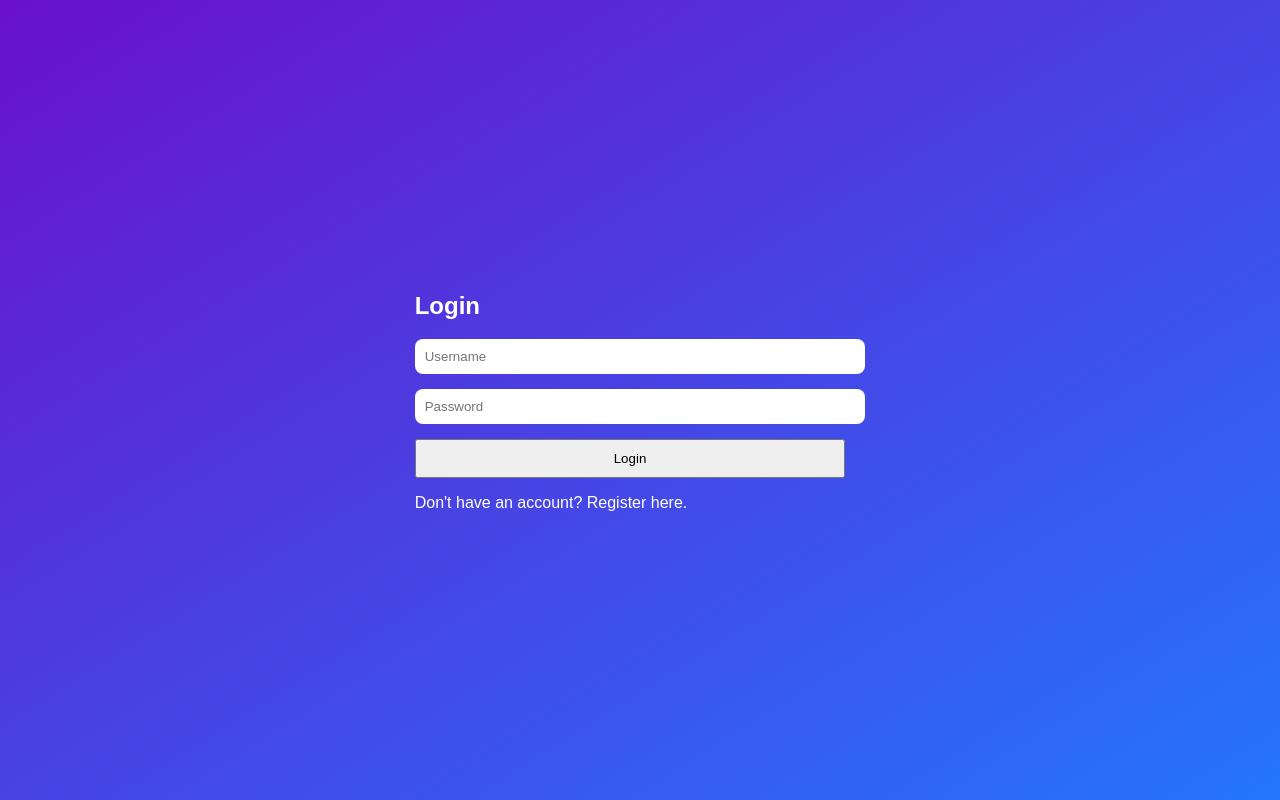
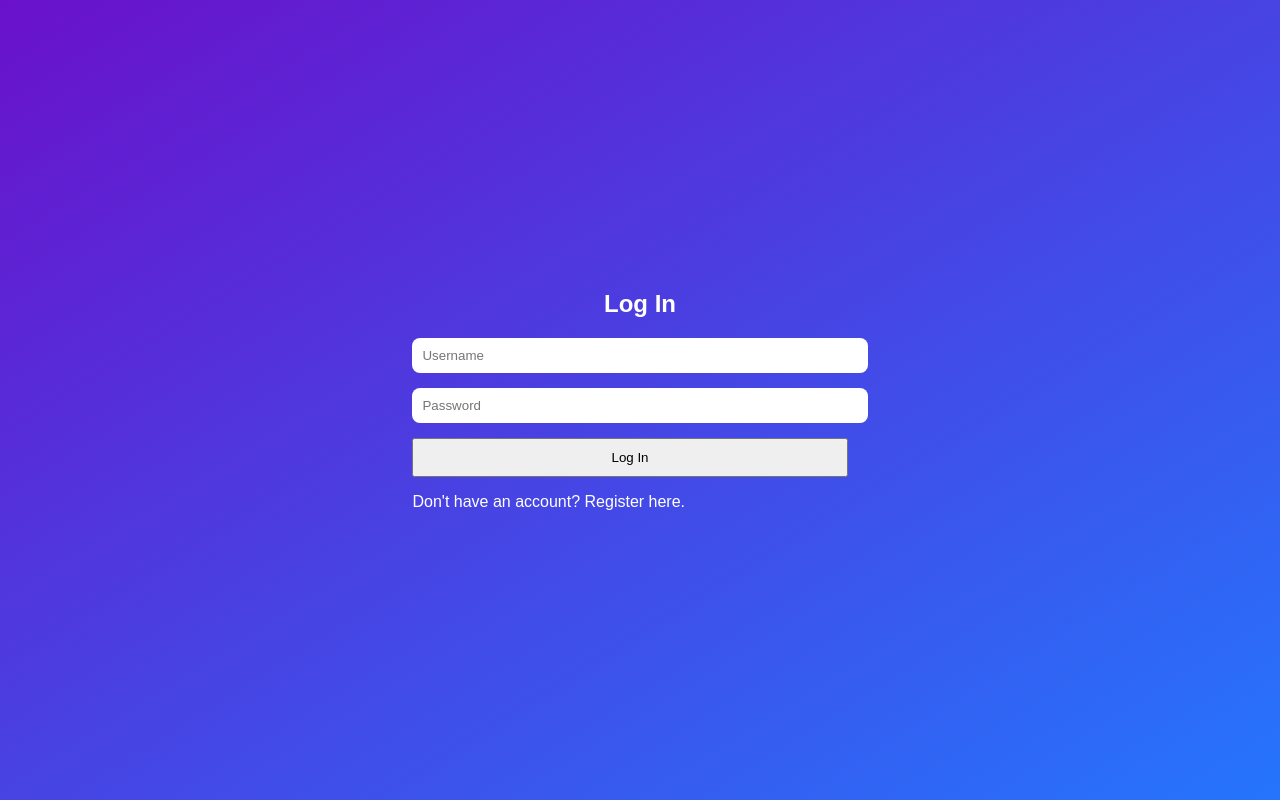
Before and after one commit to mdipasqu13/budget-tracker, a React (Create React App) app in the folder frontend/: page / in a window 1280 px wide. Built offline with nearby package versions, Linux system fonts and the light colour scheme.

Commit message:
auto login after register fix

```diff
--- a/frontend/src/components/Auth.js
+++ b/frontend/src/components/Auth.js
@@ -18,6 +18,7 @@ function Auth({ setUserId }) {
                 password,
             });
             alert(response.data.message);
+
             if (response.data.user_id) {
                 setUserId(response.data.user_id);
                 navigate("/tracker");
@@ -36,13 +37,14 @@ function Auth({ setUserId }) {
 
     return (
         <div className="auth-container">
-      <form onSubmit={handleSubmit} onKeyDown={handleKeyDown}>
-        <h2>{isLogin ? "Login" : "Register"}</h2>
+            <h1>{isLogin ? "Log In" : "Register"}</h1>
+            <form onSubmit={handleSubmit}>
                 <input
                     type="text"
                     placeholder="Username"
                     value={username}
                     onChange={(e) => setUsername(e.target.value)}
+                    onKeyDown={handleKeyDown}
                     required
                 />
                 <input
@@ -50,13 +52,17 @@ function Auth({ setUserId }) {
                     placeholder="Password"
                     value={password}
                     onChange={(e) => setPassword(e.target.value)}
+                    onKeyDown={handleKeyDown}
                     required
                 />
-        <button type="submit">{isLogin ? "Login" : "Register"}</button>
-        <p onClick={() => setIsLogin(!isLogin)}>
-          {isLogin ? "Don't have an account? Register here." : "Already have an account? Login here."}
+                <button type="submit">{isLogin ? "Log In" : "Register"}</button>
+            </form>
+            <p>
+                {isLogin ? "Don't have an account?" : "Already have an account?"}{" "}
+                <span onClick={() => setIsLogin(!isLogin)}>
+                    {isLogin ? "Register here." : "Log in here."}
+                </span>
             </p>
-      </form>
         </div>
     );
 }
```
Lines whose indentation alone changed are shown as unchanged.
